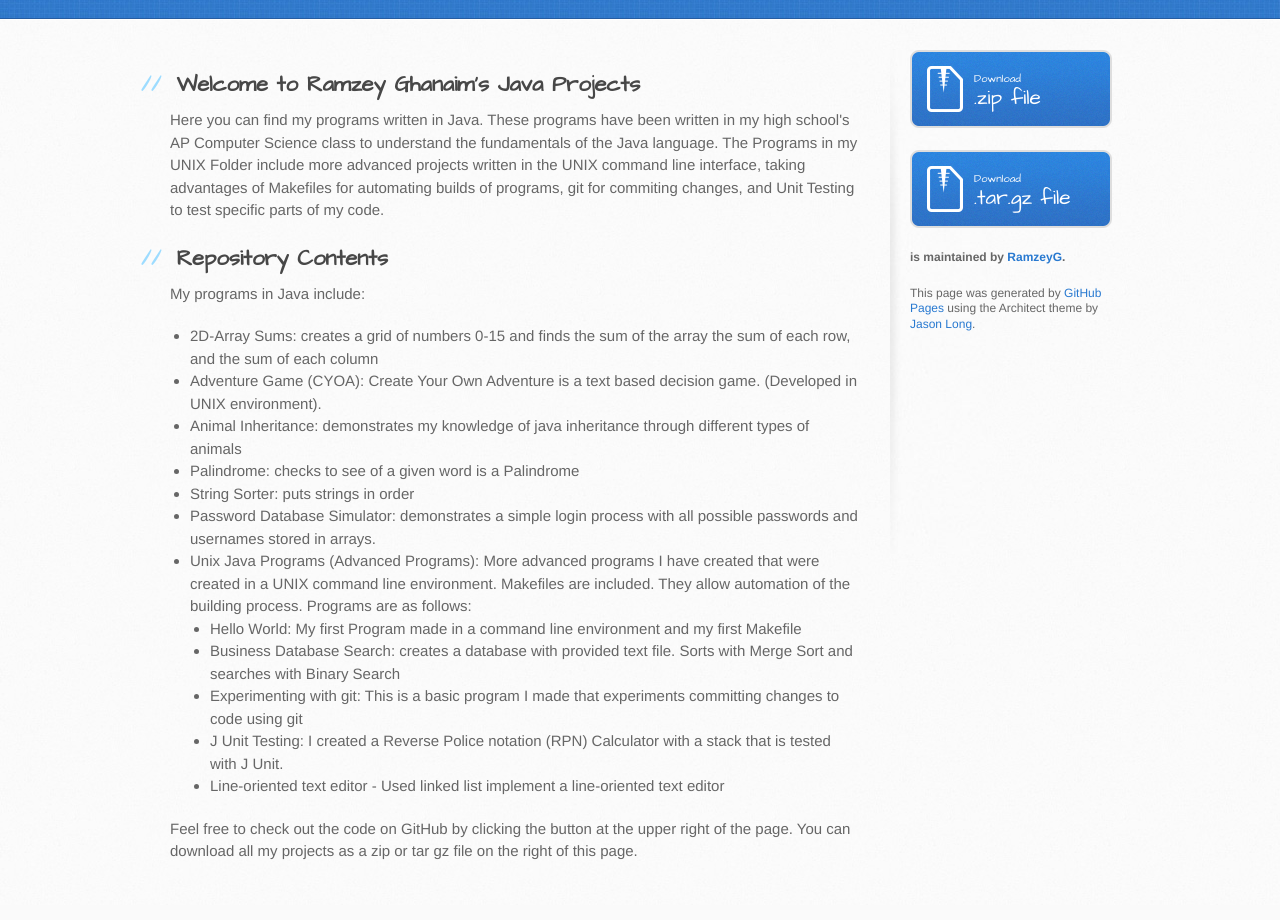
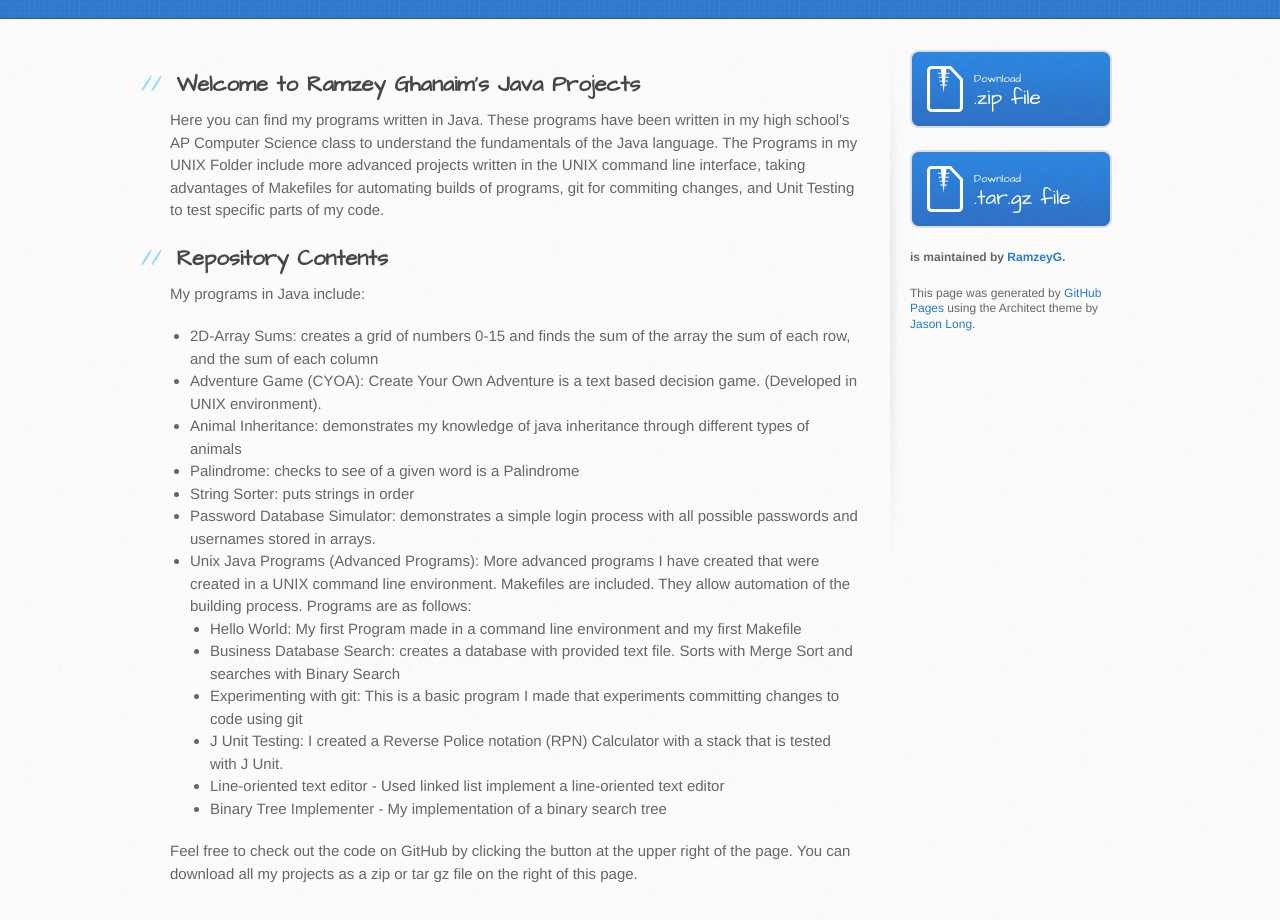
Before and after one commit to Ramzey-G/Java-Programs, a plain HTML site: page index.html in a window 1280 px wide. Shown: the part 182-1102 px from the top of the page. Drawn offline with Linux system fonts and the light colour scheme.

Commit message:
Create gh-pages branch via GitHub

```diff
--- a/index.html
+++ b/index.html
@@ -53,6 +53,7 @@
 <li>Experimenting with git: This is a basic program I made that experiments committing changes to code using git</li>
 <li>J Unit Testing: I created a Reverse Police notation (RPN) Calculator with a stack that is tested with J Unit.</li>
 <li>Line-oriented text editor - Used linked list implement a line-oriented text editor</li>
+<li>Binary Tree Implementer - My implementation of a binary search tree</li>
 </ul>
 </li>
 </ul>
```
Also changed, not shown: params.json (+1 -1 lines).
